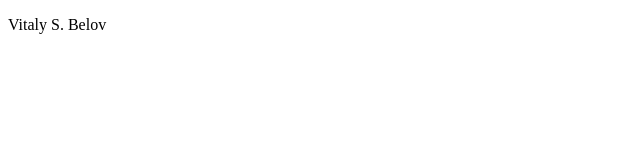
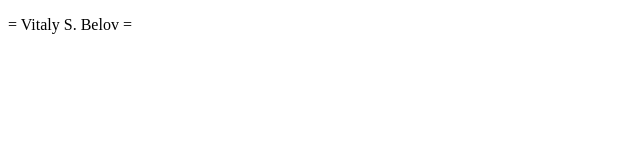
Before and after one commit to vytalybelov/nginx, a plain HTML site: page public/index.html in a window 1280 px wide. Shown: the full height of the page, 0-640 px from the left. Drawn offline with Linux system fonts and the light colour scheme.

Commit message:
docer add index.html from github

```diff
--- a/public/index.html
+++ b/public/index.html
@@ -7,6 +7,6 @@
     <title>Junior DevOPS</title>
 </head>
 <body>
-    <p>Vitaly S. Belov</p>
+    <p>= Vitaly S. Belov =</p>
 </body>
 </html>
```
Also changed, not shown: 2 other files.
